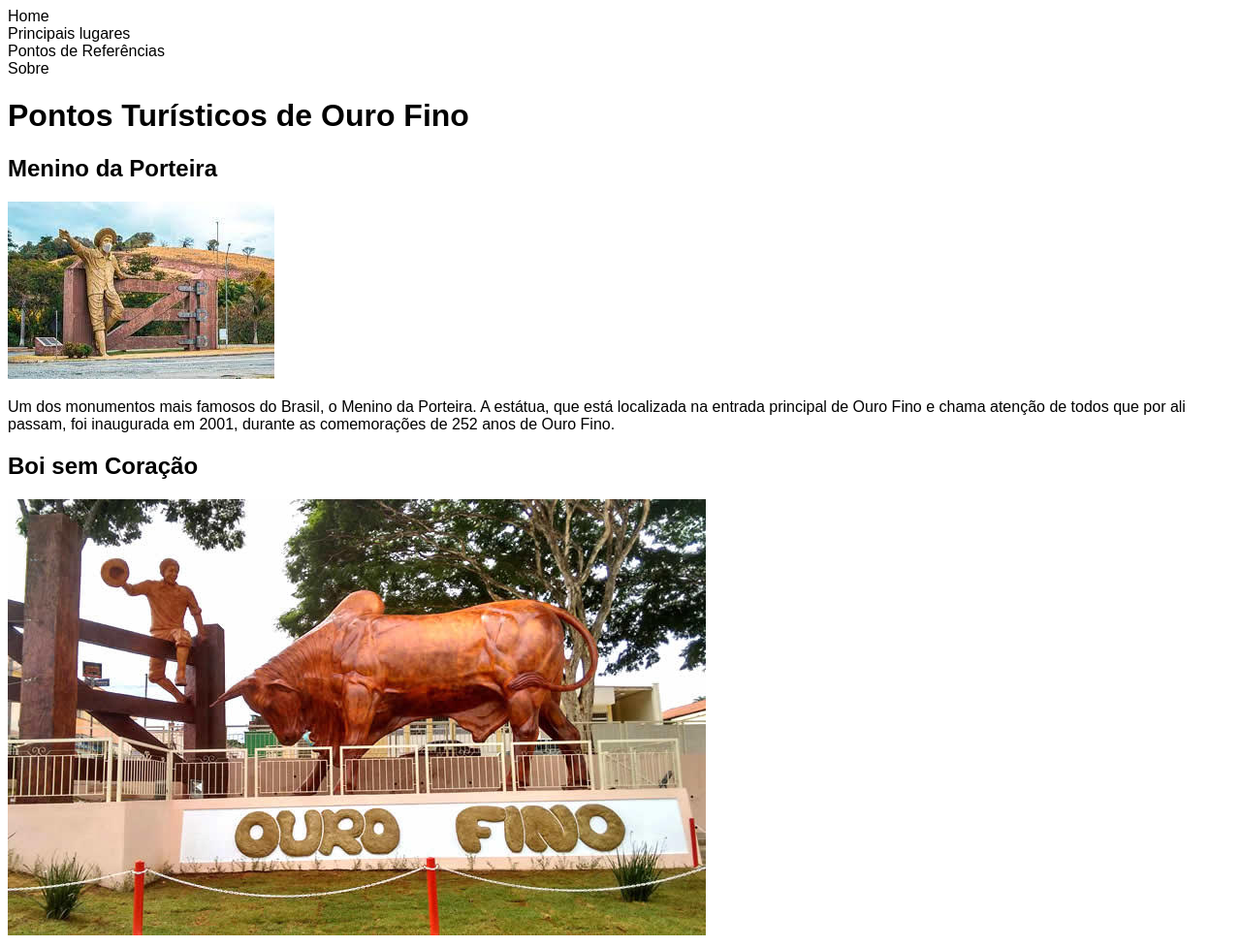
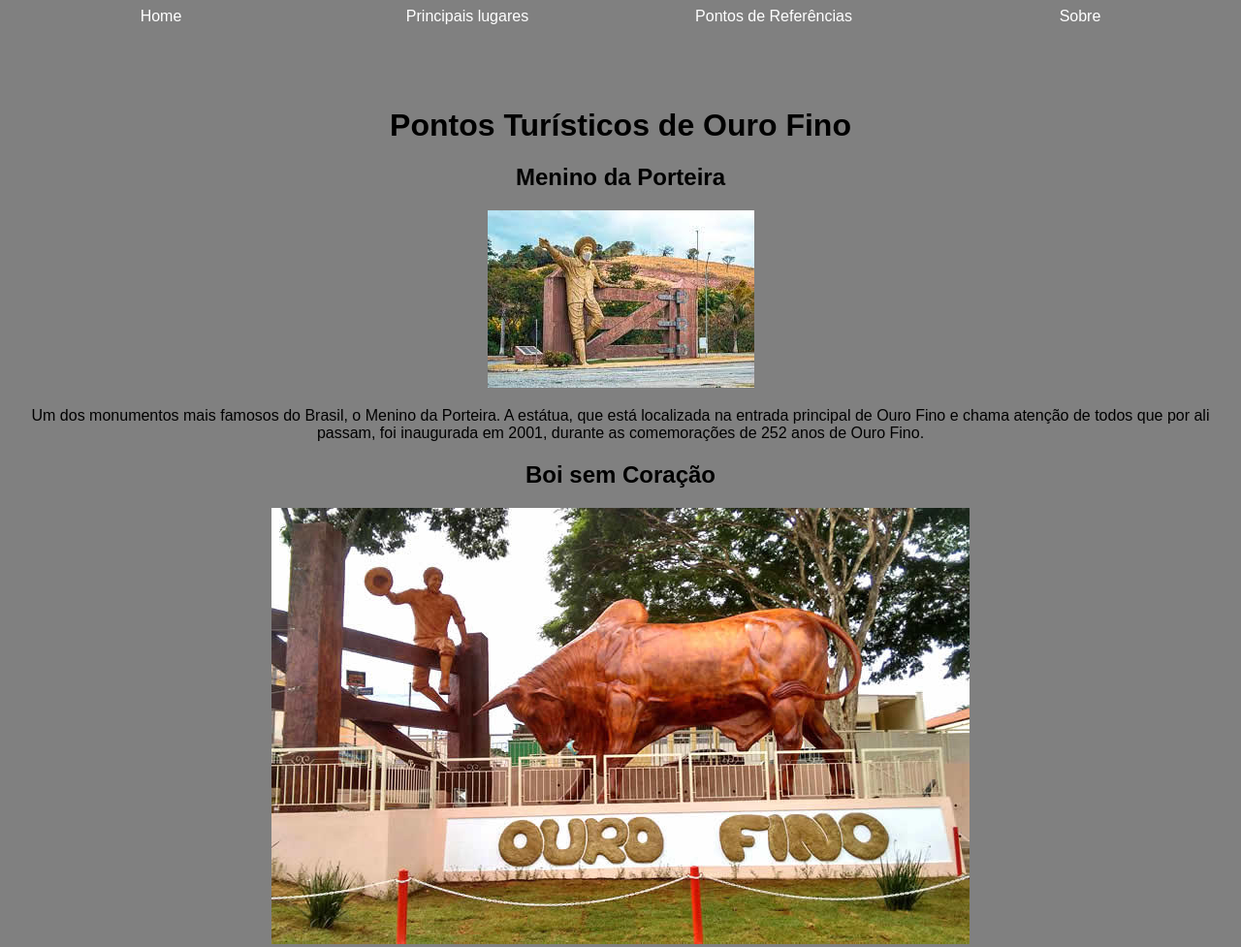
Before and after one commit to NaDoFe/Meu-primeiro-projeto-Web-no-GitHub2, a plain HTML site: page index.html in a window 1280 px wide. Shown: the top 977 px of the page at 97% size. Drawn offline with Linux system fonts and the light colour scheme.

Commit message:
site pronto

```diff
--- a/index.html
+++ b/index.html
@@ -7,10 +7,13 @@
     <link rel="stylesheet" href="style.css">
 </head>
 <body>
-    <div class="navbar">Home</div>
-    <div class="navbar">Principais lugares</div>
-    <div class="navbar">Pontos de Referências</div>
-    <div class="navbar">Sobre</div>
+
+    <div class="navbar">
+    <div class="navbar1">Home</div>
+    <div class="navbar2">Principais lugares</div>
+    <div class="navbar3">Pontos de Referências</div>
+    <div class="navbar4">Sobre</div>
+</div>
 
     <div class="conteudo">
 
@@ -66,8 +69,8 @@
 
 
     <footer>
-        <div class="rodape">Nathan Donizeti dos Reis Fernandes RA:250138 </div>
-        <div class="rodape">Lucas Ribeiro Bragança RA:250067</div>
+        <div class="rodape1">Nathan Donizeti dos Reis Fernandes RA:250138 </div>
+        <div class="rodape2">Lucas Ribeiro Bragança RA:250067</div>
         <img class="imagem" src="imagens/Unipinhal.png" alt="Logo Unipinhal">
     </footer>
 
--- a/mediaQuery.css
+++ b/mediaQuery.css
@@ -1,3 +1,4 @@
+
 body {
     background-color: tan;
   }
--- a/style.css
+++ b/style.css
@@ -1,5 +1,83 @@
 body{
     font-family: Arial, Helvetica, sans-serif;
     padding: 0;
+    background-color: grey;
+}
 
+.navbar{
+    color: white;
 }
+
+.rodape{
+    color:white;
+}
+
+.navbar1:hover{
+    background-color: black;
+    transition: 0.8s;
+}
+
+.navbar2:hover{
+    background-color: black;
+    transition: 0.8s;
+}
+
+.navbar3:hover{
+    background-color: black;
+    transition: 0.8s;
+}
+
+.navbar4:hover{
+    background-color: black;
+    transition: 0.8s;
+}
+
+.navbar1{
+    width: 25%;
+    text-align: center;
+    height: 25%;
+    float: left;
+    background-color: grey;
+}
+
+.navbar2{
+    width: 25%;
+    float: center;
+    height: 25%;
+    float: left;
+    text-align: center;
+    background-color: grey;
+}
+
+.navbar3{
+    width: 25%;
+    text-align: center;
+    height: 25%;
+    float: left;
+    background-color: grey;
+}
+
+.navbar4{
+    width: 25%;
+    text-align: center;
+    height: 25%;
+    float: left;
+    background-color: grey;
+}
+
+.conteudo{
+    overflow: hidden;
+    text-align: center;
+    padding-top: 5%;
+    float: left;
+}
+
+.rodape1{
+    text-align: center;
+    color: black;
+}
+
+.rodape2{
+    text-align: center;
+    color: black;
+}
```
